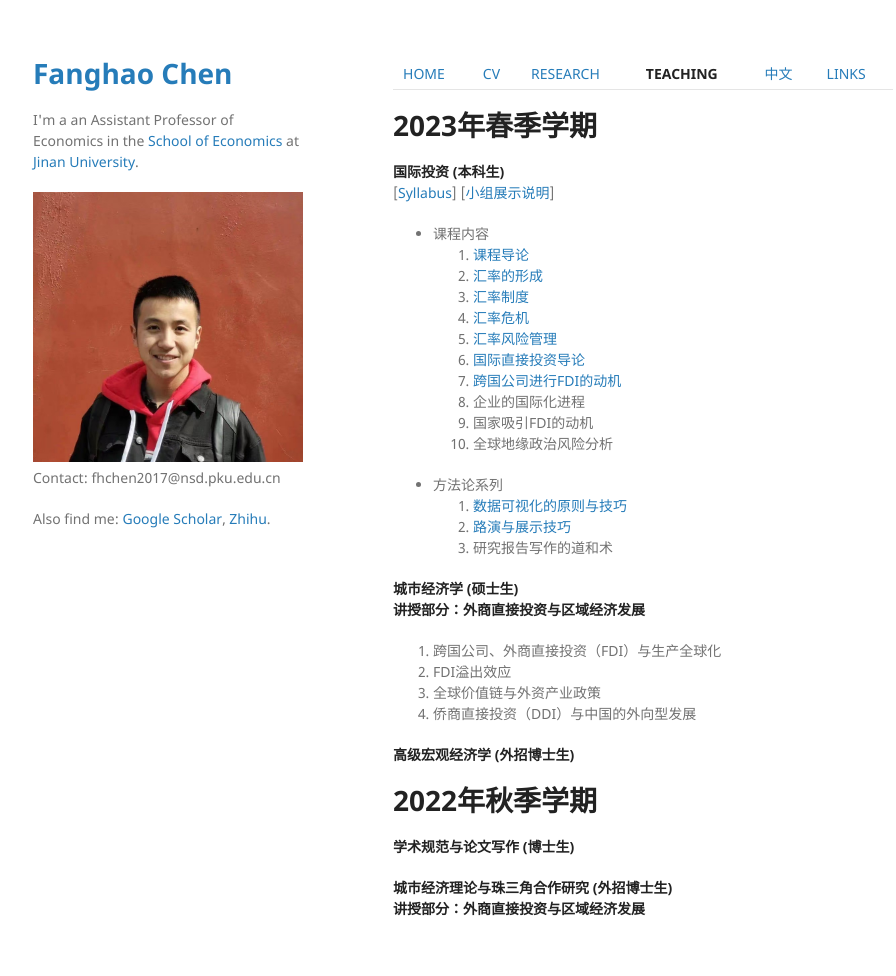
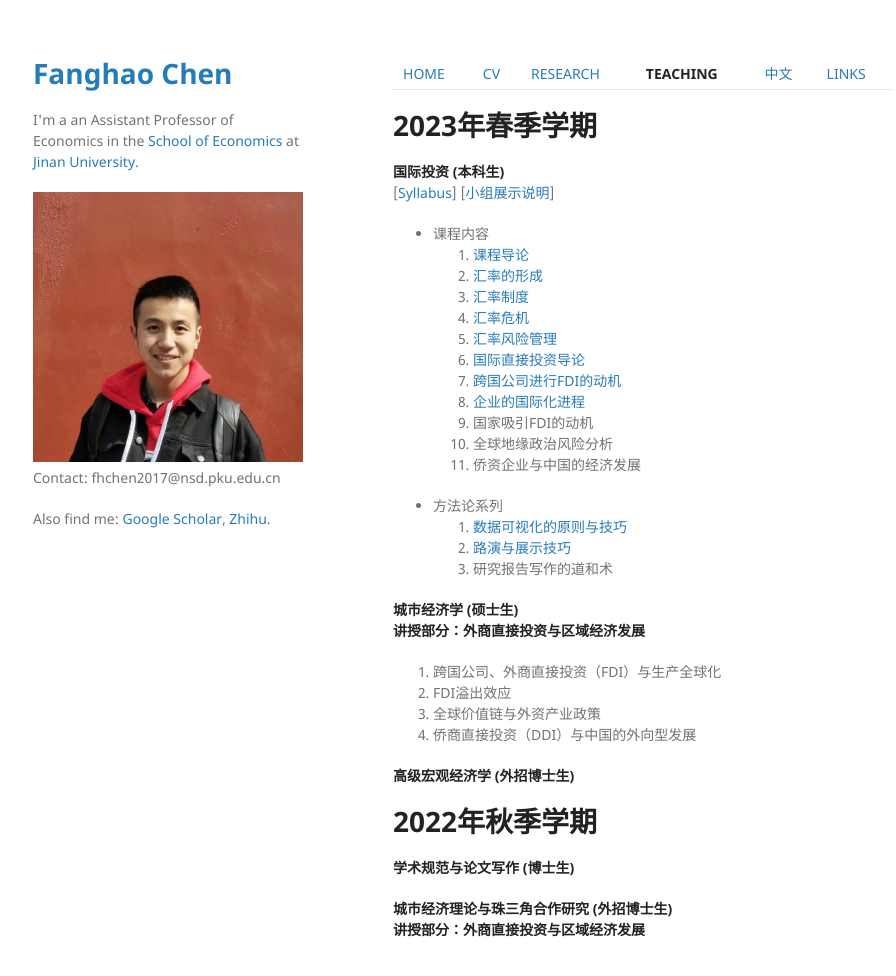
Before and after one commit to FanghaoChen/homepage, a Jekyll site: the page built from teaching.md, in a window 1280 px wide and 1010 px high. Shown: the top 976 px of the window, without its empty margins (177-1073 px from the left). Built offline with Jekyll 4.4.1, drawn with Linux system fonts in a browser that asks for light colours; our own code applies the rules of GitHub Pages for plain Markdown files.

Commit message:
Update teaching.md

```diff
--- a/teaching.md
+++ b/teaching.md
@@ -13,9 +13,10 @@
 5. [汇率风险管理](./assets/第5讲_汇率风险管理.pdf) <br/>
 6. [国际直接投资导论](./assets/第6讲_国际直接投资导论.pdf) <br/>
 7. [跨国公司进行FDI的动机](./assets/第7讲_跨国公司进行FDI的动机.pdf) <br/>
-8. 企业的国际化进程 <br/>
+8. [企业的国际化进程](./assets/第8讲_企业的国际化进程.pdf) <br/>
 9. 国家吸引FDI的动机 <br/>
 10. 全球地缘政治风险分析 <br/>
+11. 侨资企业与中国的经济发展 <br/>
 
 * 方法论系列
 1. [数据可视化的原则与技巧](./assets/数据可视化的原则与技巧.pdf)
```
